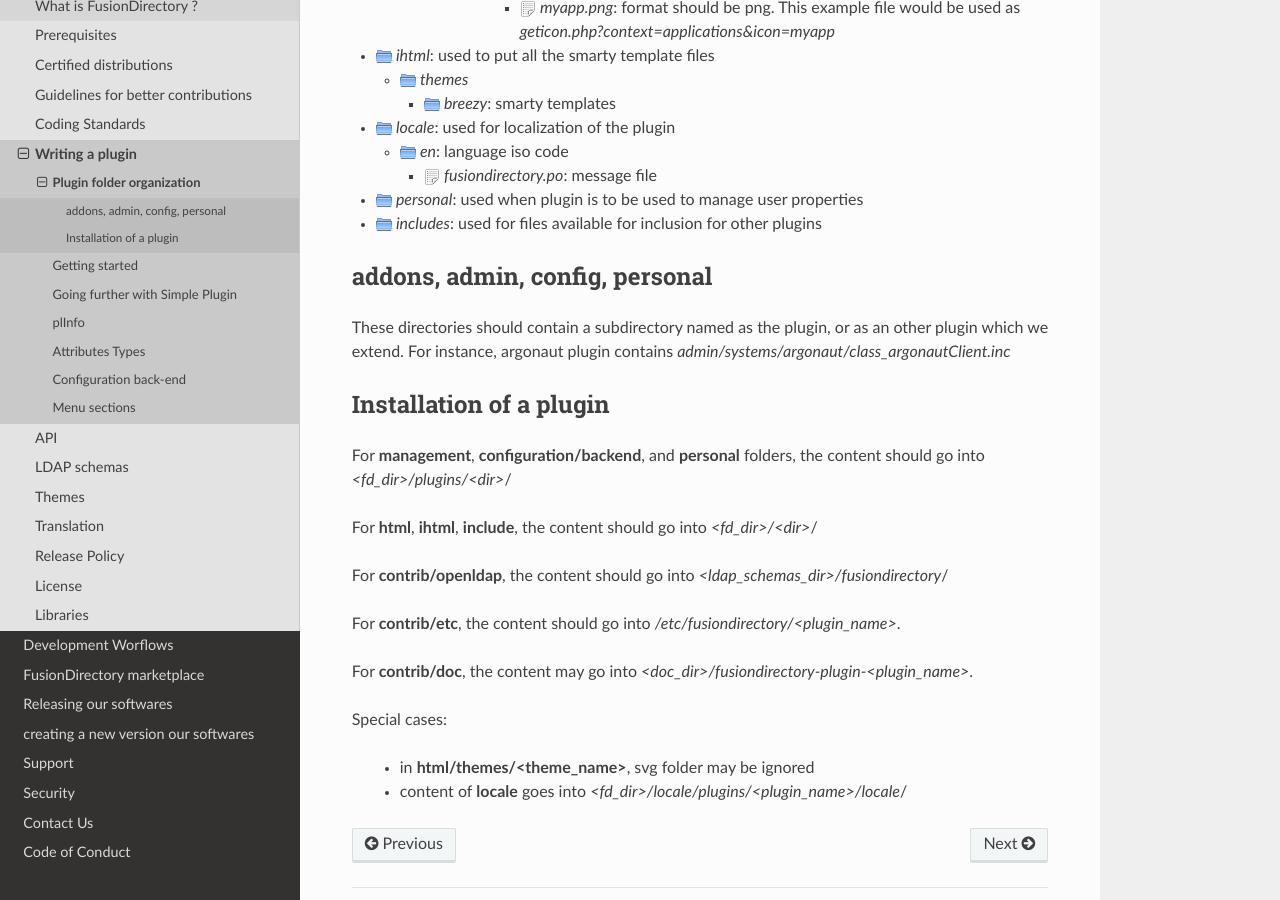
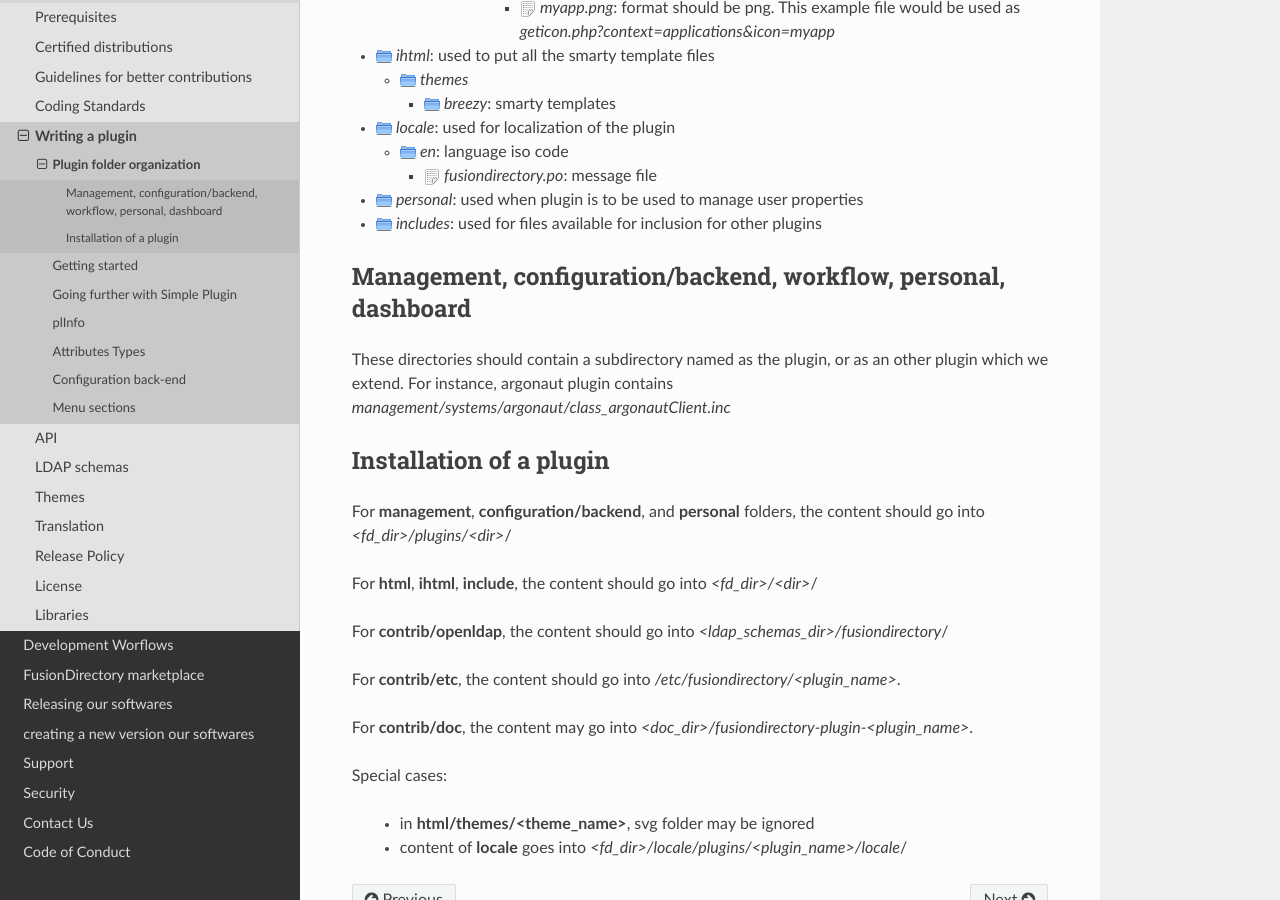
Before and after one commit to fusiondirectory/fusiondirectory-dev-manual, a Sphinx documentation site: the page built from source/fusiondirectory/pluginsystem/folders.rst, in a window 1280 px wide and 900 px high, scrolled down 908 px. Built offline with Sphinx 7.4.7 and the Read the Docs theme 2.0.0, drawn with Linux system fonts in a browser that asks for light colours.

Commit message:
:ambulance: Fixes(dev-manual) - obsolete directories name

```diff
--- a/source/fusiondirectory/pluginsystem/folders.rst
+++ b/source/fusiondirectory/pluginsystem/folders.rst
@@ -69,11 +69,11 @@
 * |folder| `personal`: used when plugin is to be used to manage user properties
 * |folder| `includes`: used for files available for inclusion for other plugins
 
-addons, admin, config, personal
--------------------------------
+Management, configuration/backend, workflow, personal, dashboard
+----------------------------------------------------------------
 
 These directories should contain a subdirectory named as the plugin, or as an other plugin which we extend.
-For instance, argonaut plugin contains *admin/systems/argonaut/class_argonautClient.inc*
+For instance, argonaut plugin contains *management/systems/argonaut/class_argonautClient.inc*
 
 Installation of a plugin
 ------------------------
```
